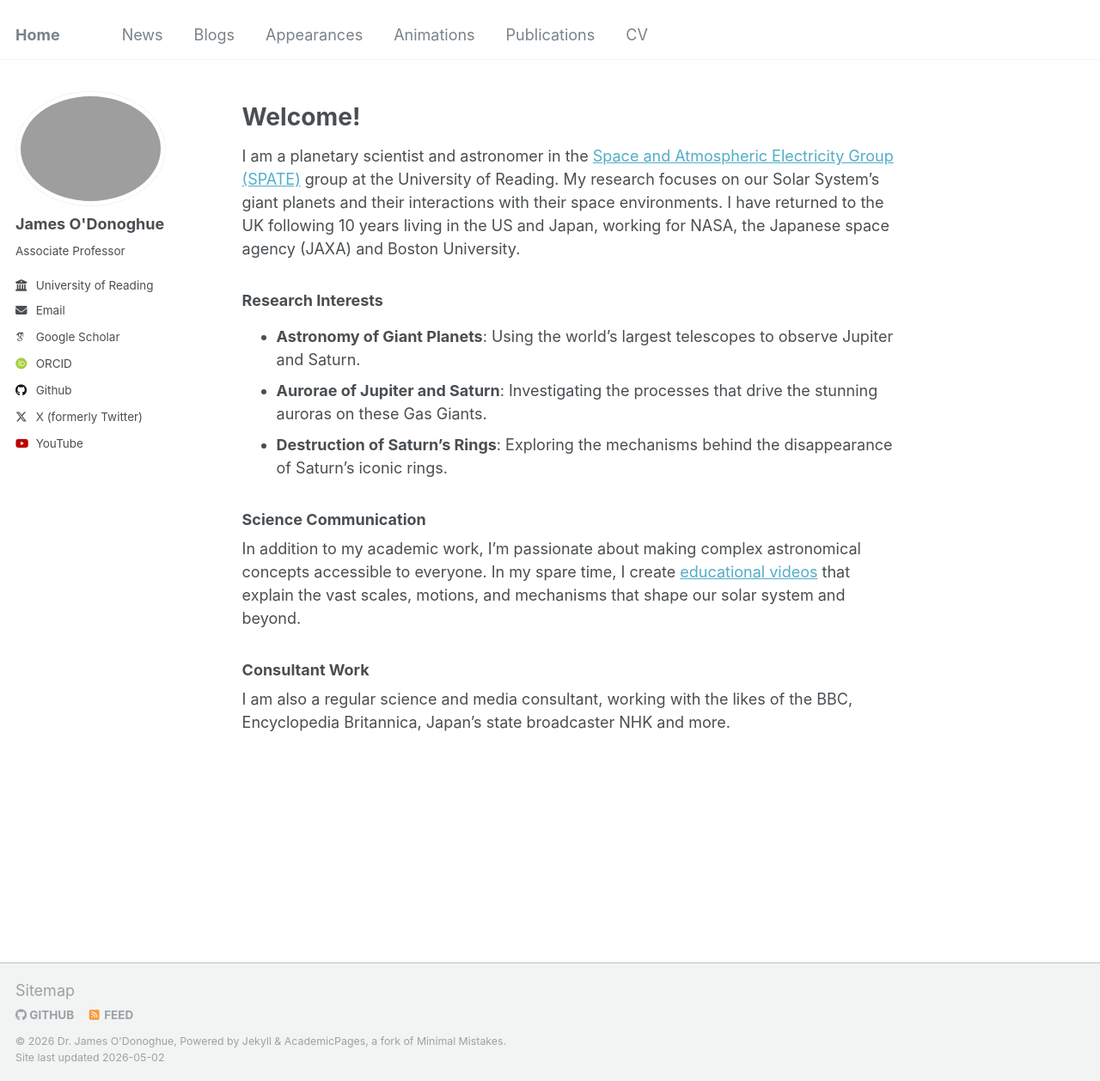
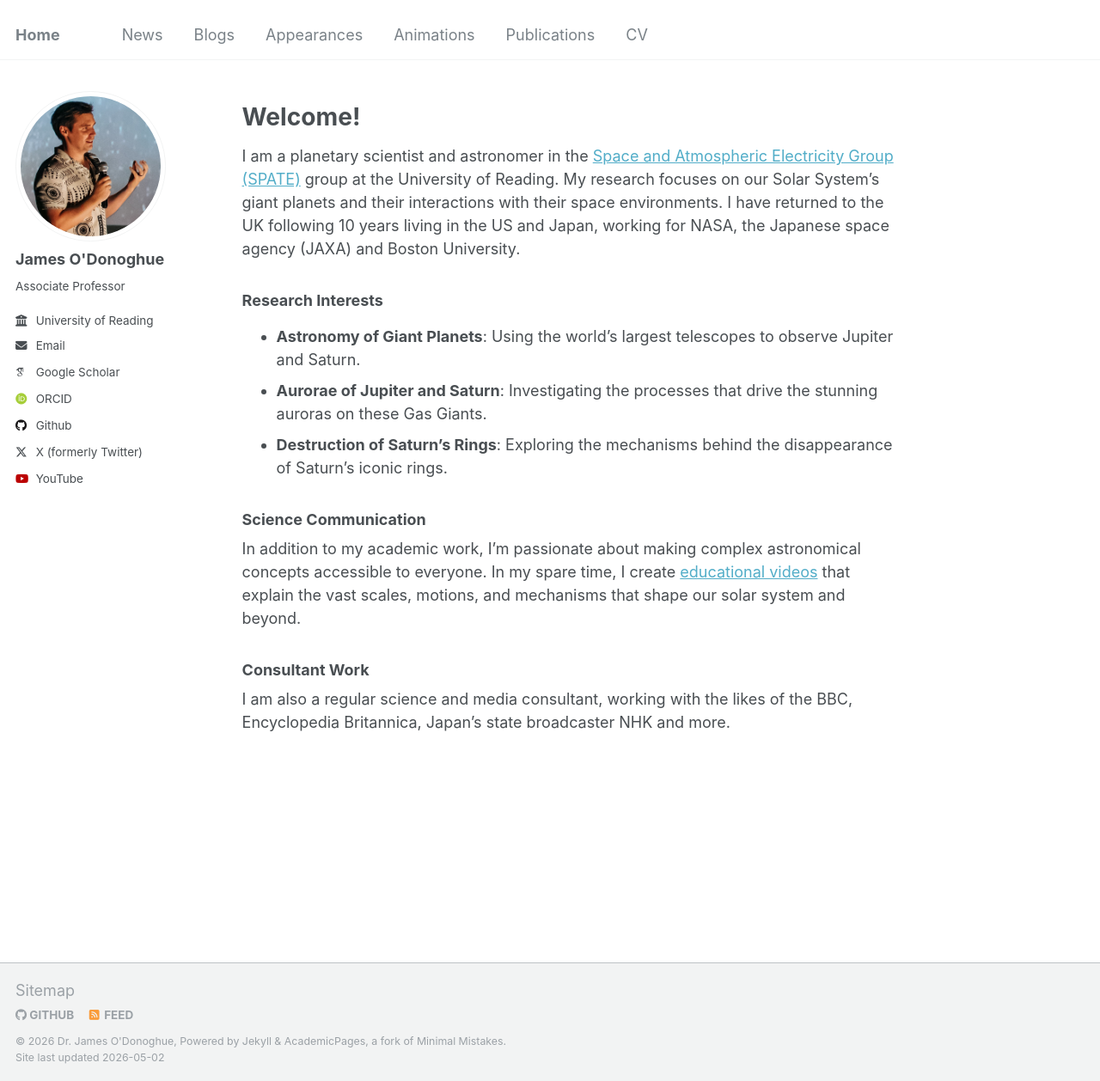
Before and after one commit to odonoghuespace/odonoghuespace.github.io, a Jekyll site: the page built from _pages/about.md, in a window 1280 px wide and 1258 px high. Shown: the whole window at 86% size. Built offline with Jekyll 4.4.1, drawn with Linux system fonts in a browser that asks for light colours; some web fonts are replaced.

Commit message:
Update _config.yml

```diff
--- a/_config.yml
+++ b/_config.yml
@@ -21,7 +21,7 @@ repository               : "odonoghuespace/odonoghuespace.github.io"
 #               Additional customization can be done by editing /_includes/author-profile.html
 author:
   # Biographic information
-  avatar           : "MaldivesPublicTalk.jpg"
+  avatar           : "MaldivesPublicTalk.jpeg"
   name             : "James O'Donoghue"
   pronouns         : # example: "she/her"
   bio              : "Associate Professor"
```
